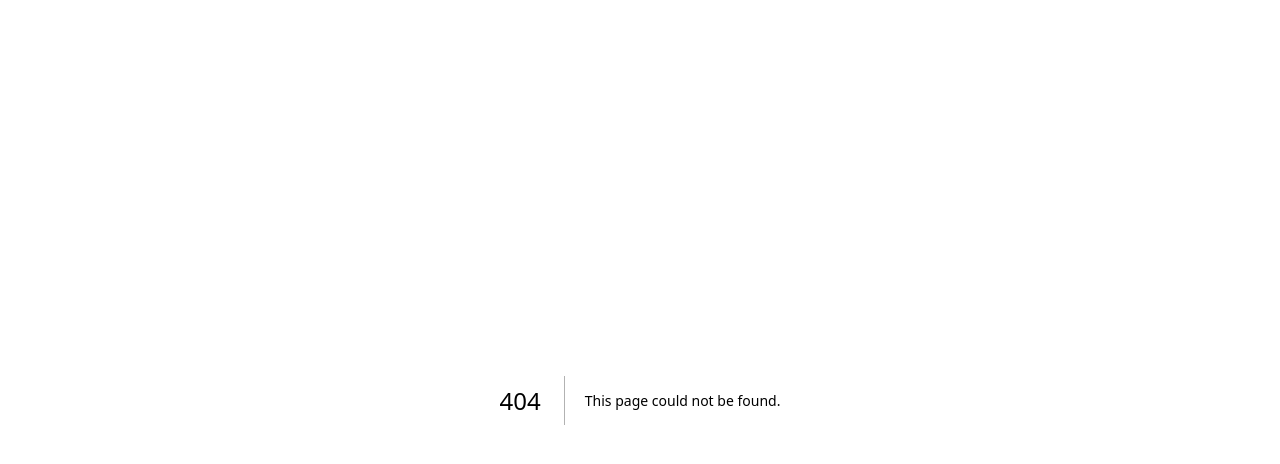
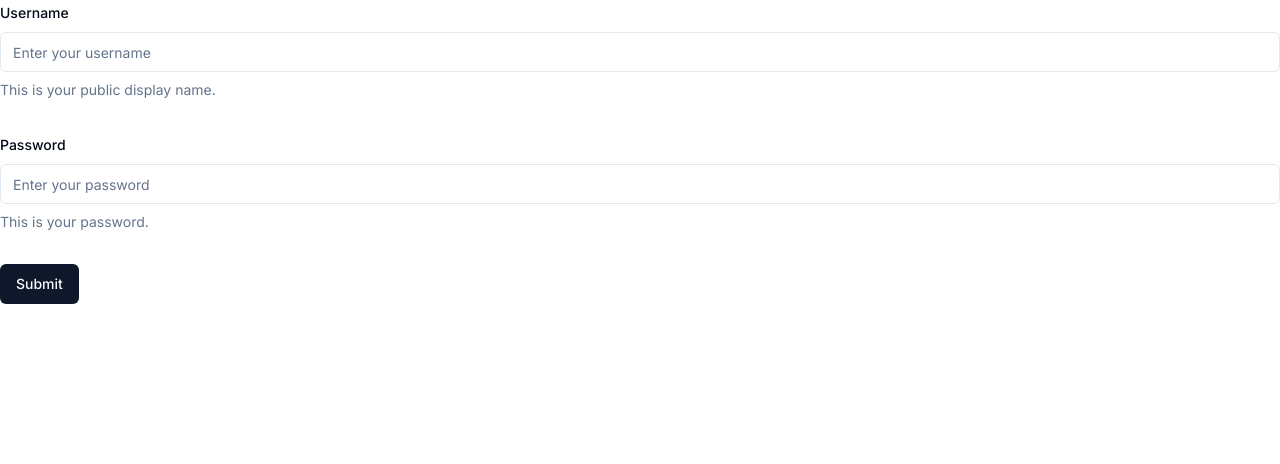
Before and after one commit to fennoms/personal-project, a Next.js app in the folder frontend/: page /login in a window 1280 px wide. Before the commit this address had no page. Shown: the top 464 px of the page. Built offline with nearby package versions, Linux system fonts and the light colour scheme.

Commit message:
✨ Create simple login form

```diff
--- /dev/null
+++ b/frontend/src/app/login/page.tsx
@@ -0,0 +1,7 @@
+"use client";
+
+import LoginForm from "@/forms/LoginForm";
+
+export default function LoginPage() {
+    return <LoginForm />;
+}
--- /dev/null
+++ b/frontend/src/forms/LoginForm.tsx
@@ -0,0 +1,43 @@
+import React from 'react';
+import { useForm, FormProvider } from 'react-hook-form';
+import { zodResolver } from '@hookform/resolvers/zod';
+import { Button } from '@/components/ui/button';
+import FormInput from '@/components/ui/FormInput';
+import { handleLogin } from '@/utils/handleLogin';
+import { loginFormSchema } from '@/utils/loginFormSchema';
+
+
+const LoginForm: React.FC = () => {
+    const methods = useForm({
+        resolver: zodResolver(loginFormSchema),
+        defaultValues: {
+            username: '',
+            password: '',
+        },
+    });
+
+
+
+  return (
+    <FormProvider {...methods}>
+      <form onSubmit={methods.handleSubmit(handleLogin)} className="space-y-8">
+        <FormInput
+          name="username"
+          label="Username"
+          placeholder="Enter your username"
+          description="This is your public display name."
+        />
+        <FormInput
+          name="password"
+          label="Password"
+          placeholder="Enter your password"
+          description="This is your password."
+          type="password"
+        />
+        <Button type="submit">Submit</Button>
+      </form>
+    </FormProvider>
+  );
+};
+
+export default LoginForm;
--- /dev/null
+++ b/frontend/src/utils/handleLogin.ts
@@ -0,0 +1,20 @@
+export const handleLogin = (data: any) => {
+    const formData = new FormData();
+    formData.append('username', data.username);
+    formData.append('password', data.password);
+
+    fetch('/api/auth/login', {
+        method: 'POST',
+        body: formData,
+    }).then((res) => {
+        if (res.ok) {
+            return res.json();
+        } else {
+            throw new Error('Something went wrong');
+        }
+    }).then((data) => {
+        localStorage.setItem('token', data.access_token);
+    }).catch((error) => {
+        console.error('Error:', error);
+    });
+};
--- /dev/null
+++ b/frontend/src/utils/loginFormSchema.ts
@@ -0,0 +1,6 @@
+import { z } from 'zod';
+
+export const loginFormSchema = z.object({
+  username: z.string(),
+  password: z.string(),
+});
```
